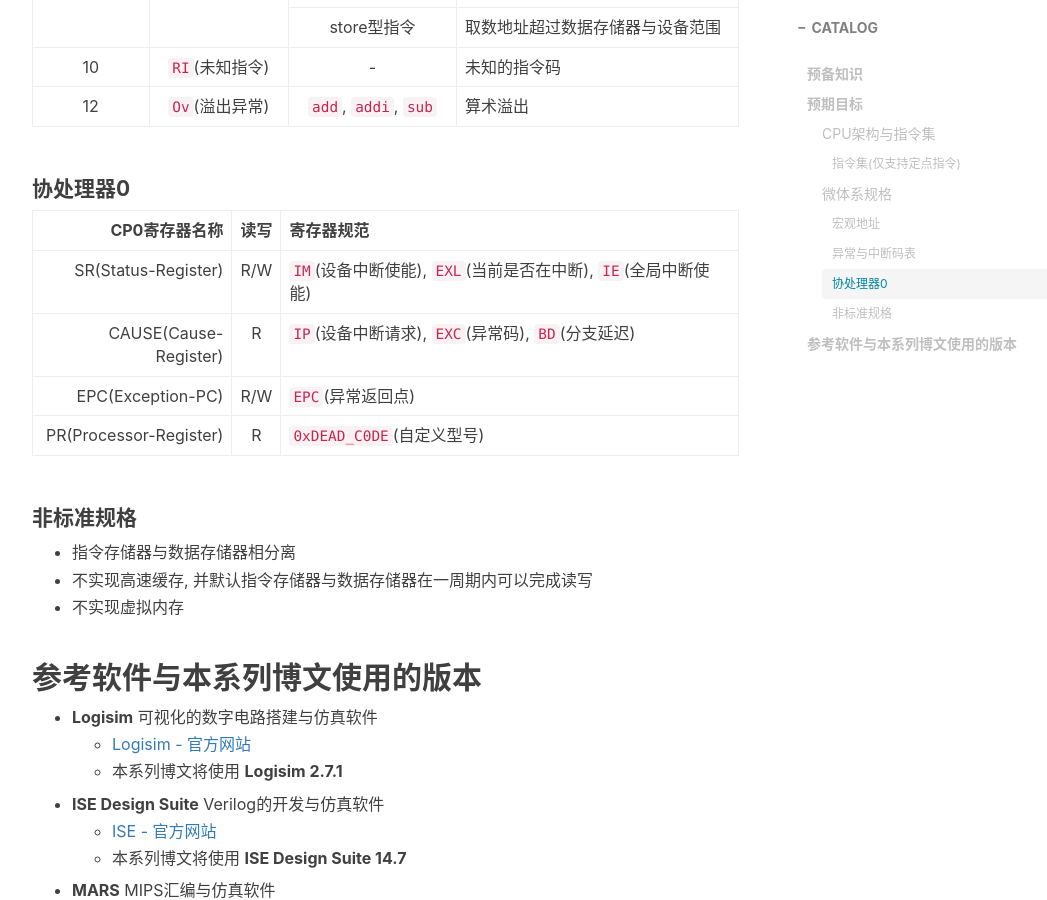
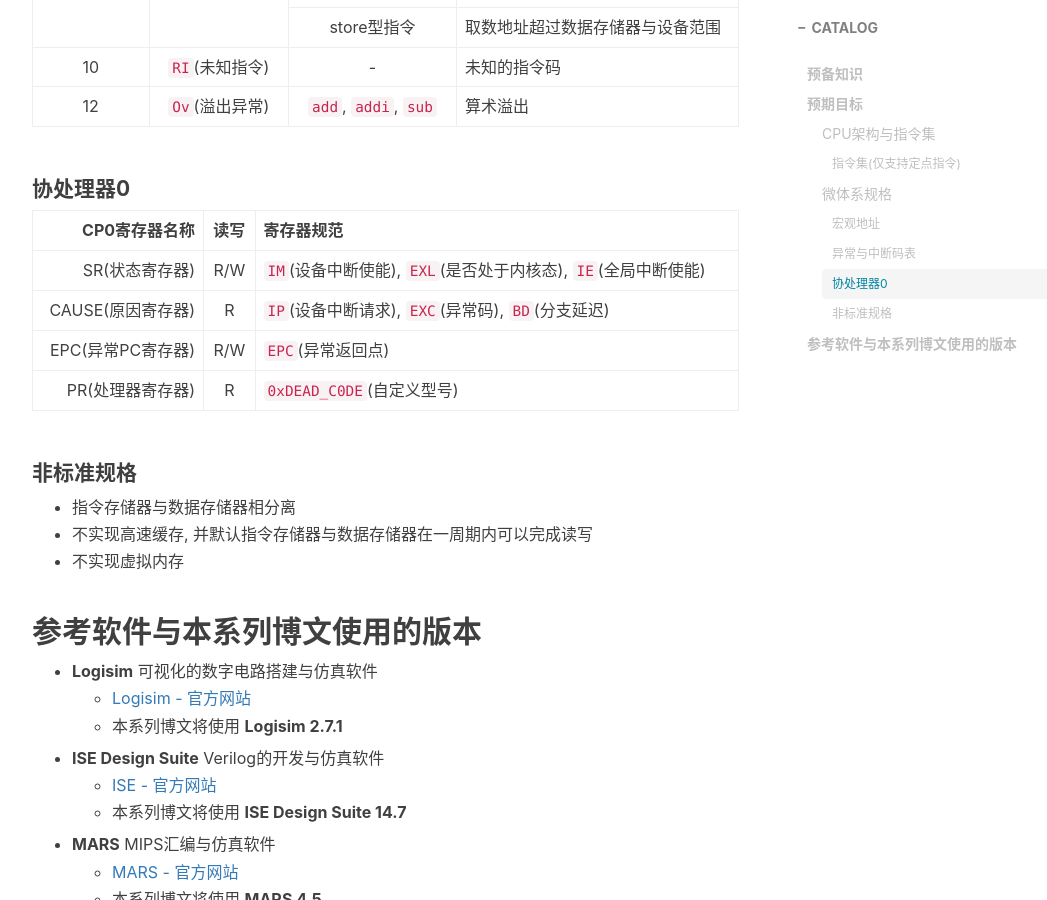
Before and after one commit to Coekjan/coekjan.github.io, a Jekyll site: the page built from _posts/Computer-Architecture/2021-01-13-Introduction.md, in a window 1280 px wide and 900 px high, scrolled down 4188 px. Shown: the whole window, without its empty margins (233-1280 px from the left). Built offline with Jekyll 4.4.1, drawn with Linux system fonts in a browser that asks for light colours; nearby versions of some CDN libraries; comment, search, counter and statistics services are not loaded.

Commit message:
Update 2021-01-13-Introduction.md

```diff
--- a/_posts/Computer-Architecture/2021-01-13-Introduction.md
+++ b/_posts/Computer-Architecture/2021-01-13-Introduction.md
@@ -181,10 +181,10 @@ tags:
 
 CP0寄存器名称 | 读写 | 寄存器规范
 --: | :-: | :--
-SR(Status-Register) | R/W | `IM`(设备中断使能), `EXL`(当前是否在中断), `IE`(全局中断使能)
-CAUSE(Cause-Register) | R | `IP`(设备中断请求), `EXC`(异常码), `BD`(分支延迟)
-EPC(Exception-PC) | R/W | `EPC`(异常返回点)
-PR(Processor-Register) | R | `0xDEAD_C0DE`(自定义型号)
+SR(状态寄存器) | R/W | `IM`(设备中断使能), `EXL`(是否处于内核态), `IE`(全局中断使能)
+CAUSE(原因寄存器) | R | `IP`(设备中断请求), `EXC`(异常码), `BD`(分支延迟)
+EPC(异常PC寄存器) | R/W | `EPC`(异常返回点)
+PR(处理器寄存器) | R | `0xDEAD_C0DE`(自定义型号)
 
 #### 非标准规格
 
```
